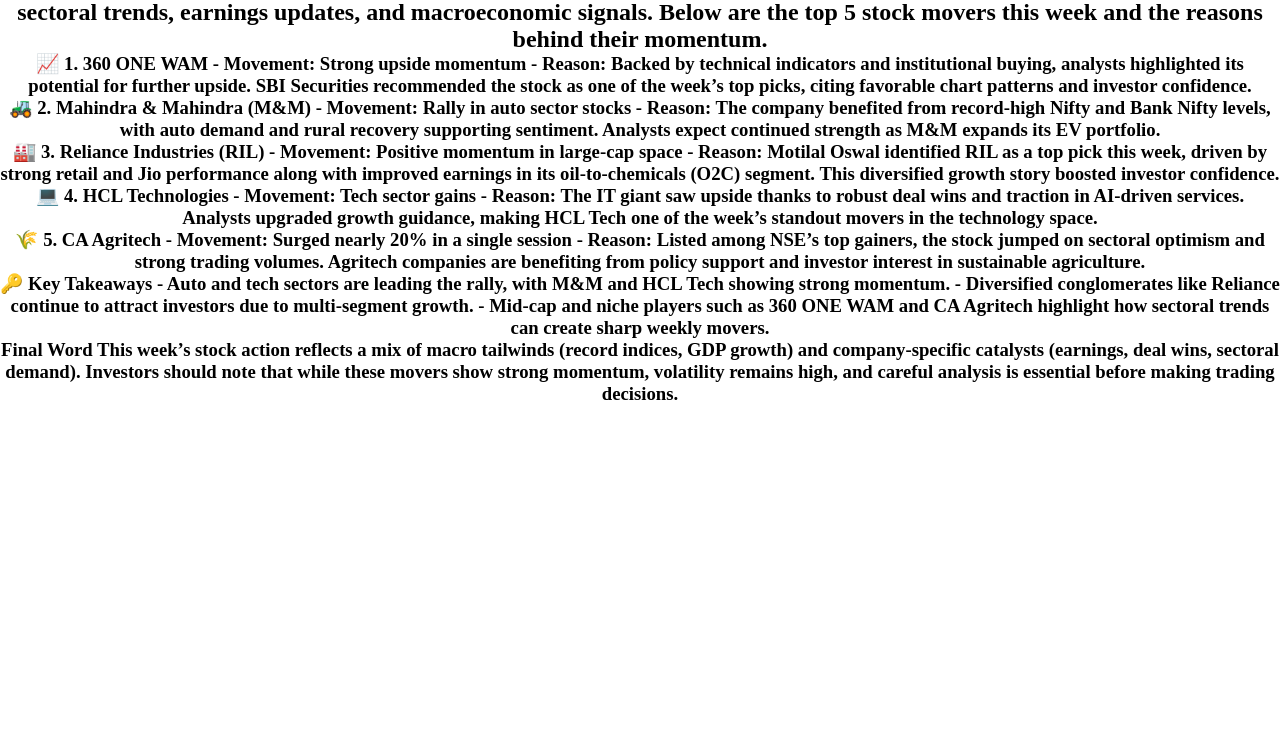
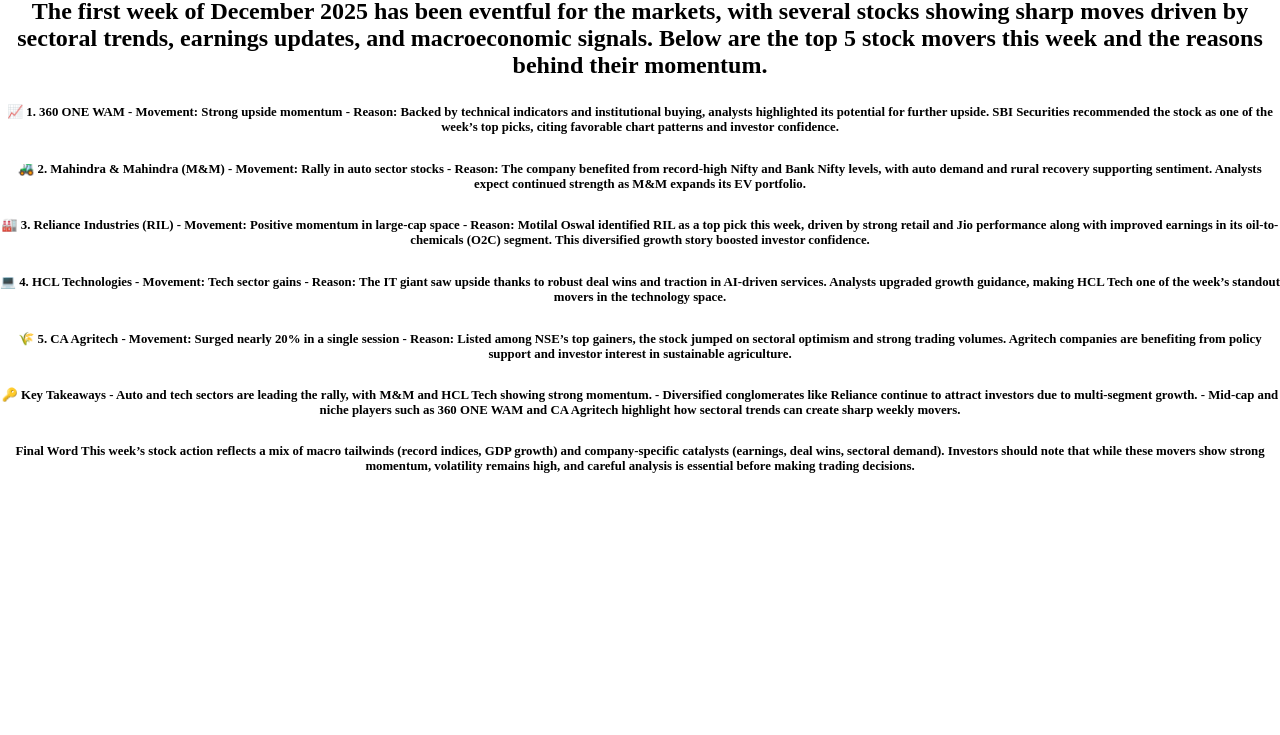
Before and after one commit to UNKN0WN-creation/Up-Stair, a plain HTML site: page blog1.html in a window 1280 px wide. Shown: the part 65-800 px from the top of the page. Drawn offline with Linux system fonts and the light colour scheme.

Commit message:
Update HTML structure and class names in blog1.html

```diff
--- a/blog1.html
+++ b/blog1.html
@@ -6,50 +6,50 @@
     <title>Blog1</title>
     <link href="Style.css" rel="stylesheet">
   </head>
-    <body class="blog-1-html">
+    <body>
      <h1> Top 5 Stock Movers This Week & Why They Moved</h1>
 
-<h2>The first week of December 2025 has been eventful for the markets, with several stocks showing sharp moves driven by sectoral trends, earnings updates, and macroeconomic signals. Below are the top 5 stock movers this week and the reasons behind their momentum.</h2>
+<h2 class="blog-1-h2">The first week of December 2025 has been eventful for the markets, with several stocks showing sharp moves driven by sectoral trends, earnings updates, and macroeconomic signals. Below are the top 5 stock movers this week and the reasons behind their momentum.</h2>
 
 
-<h3>📈 1. 360 ONE WAM
+<h3 class="blog-1-h3">📈 1. 360 ONE WAM
 - Movement: Strong upside momentum
 - Reason: Backed by technical indicators and institutional buying, analysts highlighted its potential for further upside. SBI Securities recommended the stock as one of the week’s top picks, citing favorable chart patterns and investor confidence.</h3>
 
 
 
-<h3>🚜 2. Mahindra & Mahindra (M&M)
+<h3 class="blog-1-h3">🚜 2. Mahindra & Mahindra (M&M)
 - Movement: Rally in auto sector stocks
 - Reason: The company benefited from record-high Nifty and Bank Nifty levels, with auto demand and rural recovery supporting sentiment. Analysts expect continued strength as M&M expands its EV portfolio.</h3>
 
 
 
-<h3>🏭 3. Reliance Industries (RIL)
+<h3 class="blog-1-h3">🏭 3. Reliance Industries (RIL)
 - Movement: Positive momentum in large-cap space
 - Reason: Motilal Oswal identified RIL as a top pick this week, driven by strong retail and Jio performance along with improved earnings in its oil-to-chemicals (O2C) segment. This diversified growth story boosted investor confidence.</h3>
 
 
 
-<h3>💻 4. HCL Technologies
+<h3 class="blog-1-h3">💻 4. HCL Technologies
 - Movement: Tech sector gains
 - Reason: The IT giant saw upside thanks to robust deal wins and traction in AI-driven services. Analysts upgraded growth guidance, making HCL Tech one of the week’s standout movers in the technology space.</h3>
 
 
 
-<h3>🌾 5. CA Agritech
+<h3 class="blog-1-h3">🌾 5. CA Agritech
 - Movement: Surged nearly 20% in a single session
 - Reason: Listed among NSE’s top gainers, the stock jumped on sectoral optimism and strong trading volumes. Agritech companies are benefiting from policy support and investor interest in sustainable agriculture.</h3>
 
 
 
-<h3>🔑 Key Takeaways
+<h3 class="blog-1-h3">🔑 Key Takeaways
 - Auto and tech sectors are leading the rally, with M&M and HCL Tech showing strong momentum.
 - Diversified conglomerates like Reliance continue to attract investors due to multi-segment growth.
 - Mid-cap and niche players such as 360 ONE WAM and CA Agritech highlight how sectoral trends can create sharp weekly movers.</h3>
 
 
 
-<h3>Final Word
+<h3 class="blog-1-h3">Final Word
 This week’s stock action reflects a mix of macro tailwinds (record indices, GDP growth) and company-specific catalysts (earnings, deal wins, sectoral demand). Investors should note that while these movers show strong momentum, volatility remains high, and careful analysis is essential before making trading decisions.
   </h3>  </body>
   </html>
```
